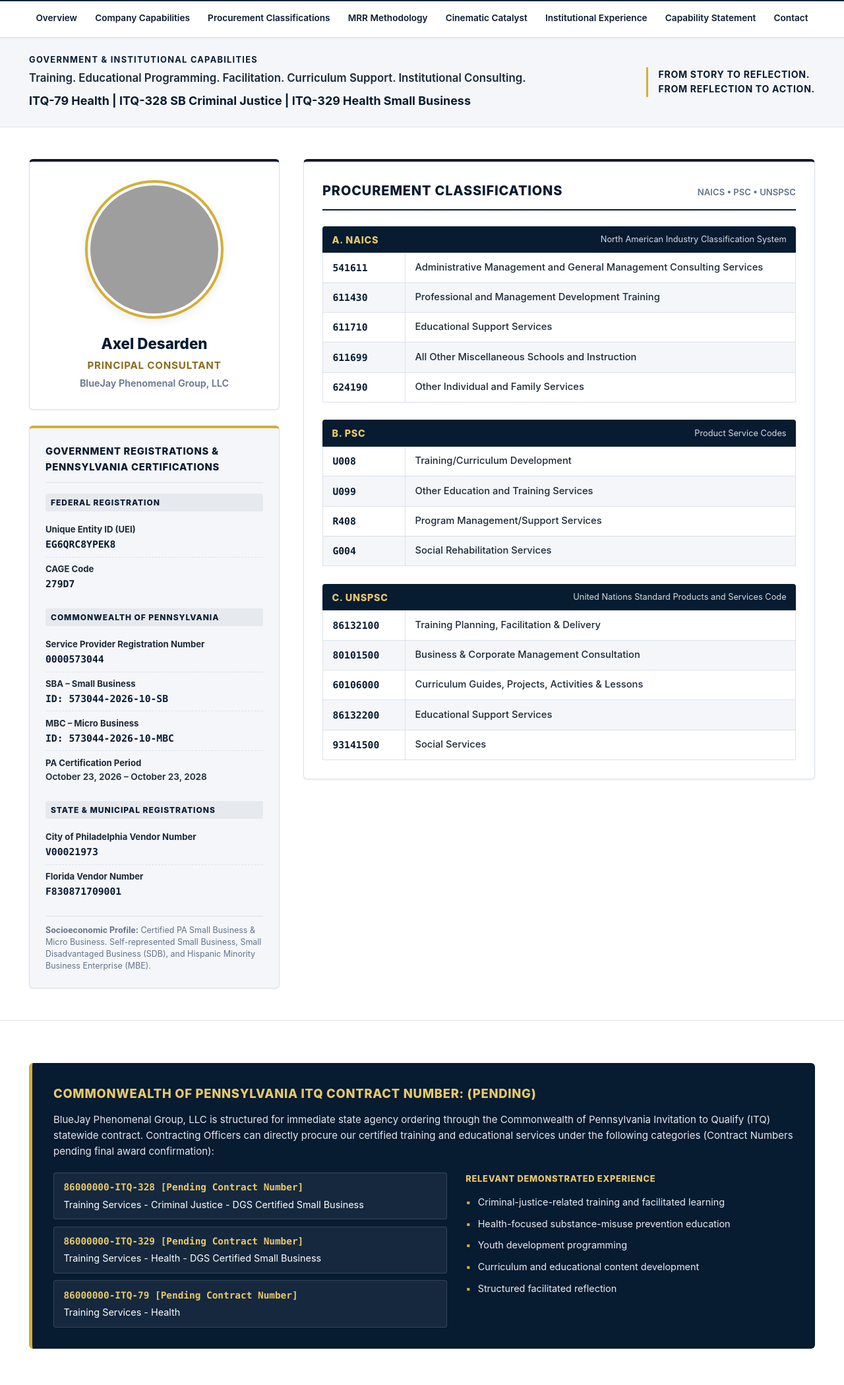
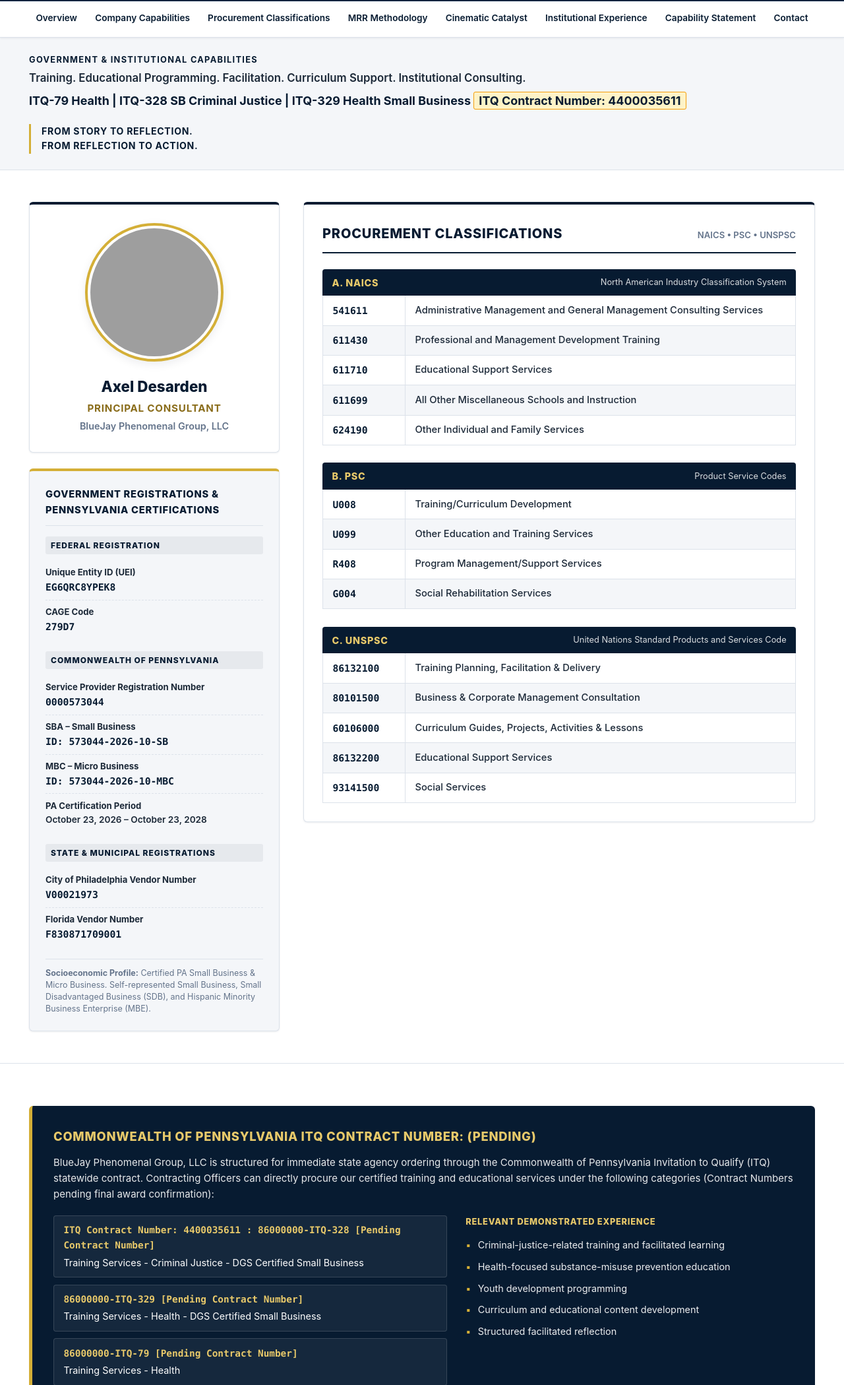
Before and after one commit to Adesarden7/Adesarden7.github.io, a plain HTML site: page index.html in a window 1280 px wide. Shown: the part 188-2287 px from the top of the page at 66% size. Drawn offline with Linux system fonts and the light colour scheme; grey boxes are pictures that could not be loaded.

Commit message:
Enhance ITQ contract number visibility in index.html
Updated ITQ contract number display and improved formatting for clarity.

````diff
--- a/index.html
+++ b/index.html
@@ -1563,7 +1563,7 @@
       <div>
         <div class="positioning-title">Government &amp; Institutional Capabilities</div>
         <div class="positioning-services">Training. Educational Programming. Facilitation. Curriculum Support. Institutional Consulting.</div>
-        <div style="font-size: 1.12rem; font-weight: 700; color: var(--navy-primary); margin-top: 0.45rem;">ITQ-79 Health | ITQ-328 SB Criminal Justice | ITQ-329 Health Small Business</div>
+        <div style="font-size: 1.12rem; font-weight: 700; color: var(--navy-primary); margin-top: 0.45rem;">ITQ-79 Health | ITQ-328 SB Criminal Justice | ITQ-329 Health Small Business <span style="background-color: #FEF3C7; color: var(--navy-primary); padding: 0.12rem 0.45rem; border-radius: 3px; border: 1px solid #F59E0B;">ITQ Contract Number: 4400035611</span></div>
       </div>
       <div class="positioning-motto">
         From Story to Reflection.<br />
@@ -1762,7 +1762,7 @@
             <div>
               <ul class="itq-codes-list">
                 <li>
-                  <strong>86000000-ITQ-328 [Pending Contract Number]</strong>
+                  <strong>ITQ Contract Number: 4400035611 : 86000000-ITQ-328 [Pending Contract Number]</strong>
                   Training Services - Criminal Justice - DGS Certified Small Business
                 </li>
                 <li>
@@ -1771,7 +1771,7 @@
                 </li>
                 <li>
                   <strong>86000000-ITQ-79 [Pending Contract Number]</strong>
-                  Training Services - Health
+                  Training Services - Health&nbsp;&nbsp;
                 </li>
               </ul>
             </div>
@@ -2344,3 +2344,4 @@ ${message}`
   </script>
 </body>
 </html>
+```[cite: 1]
````
